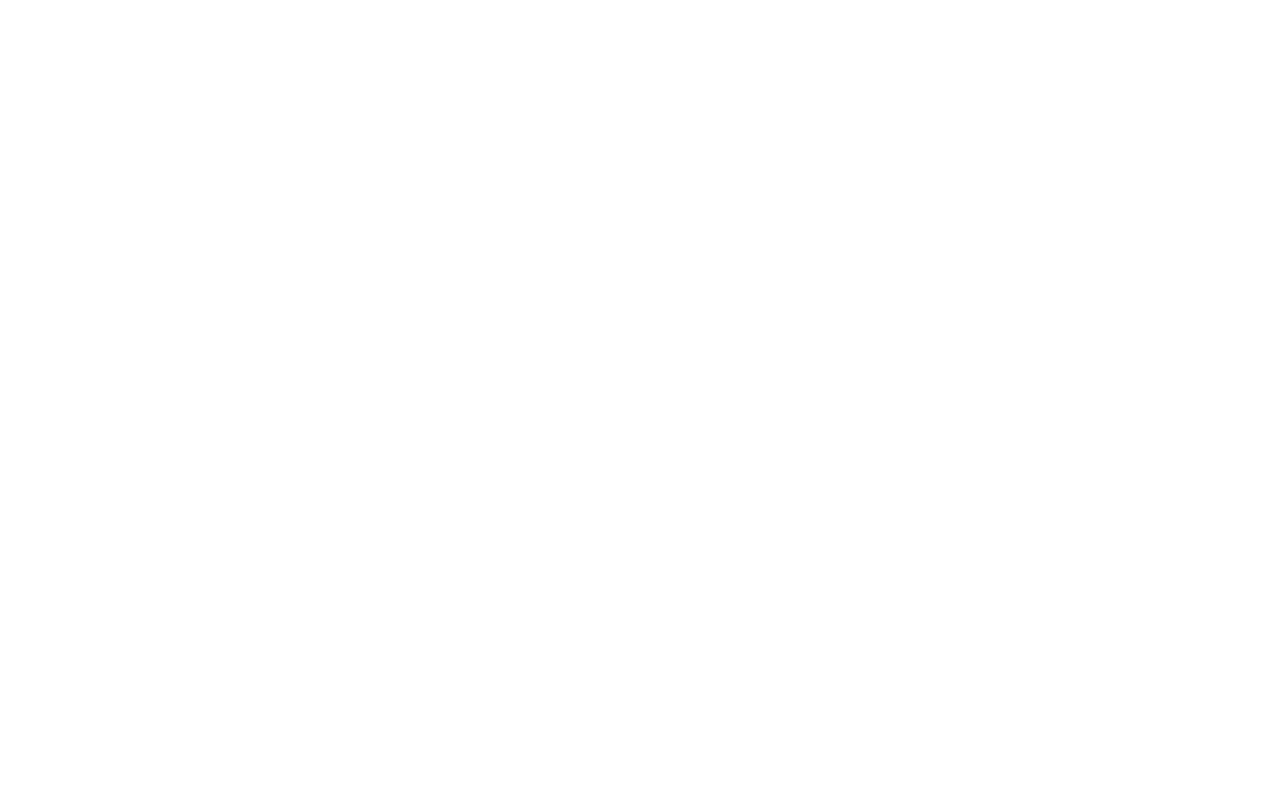
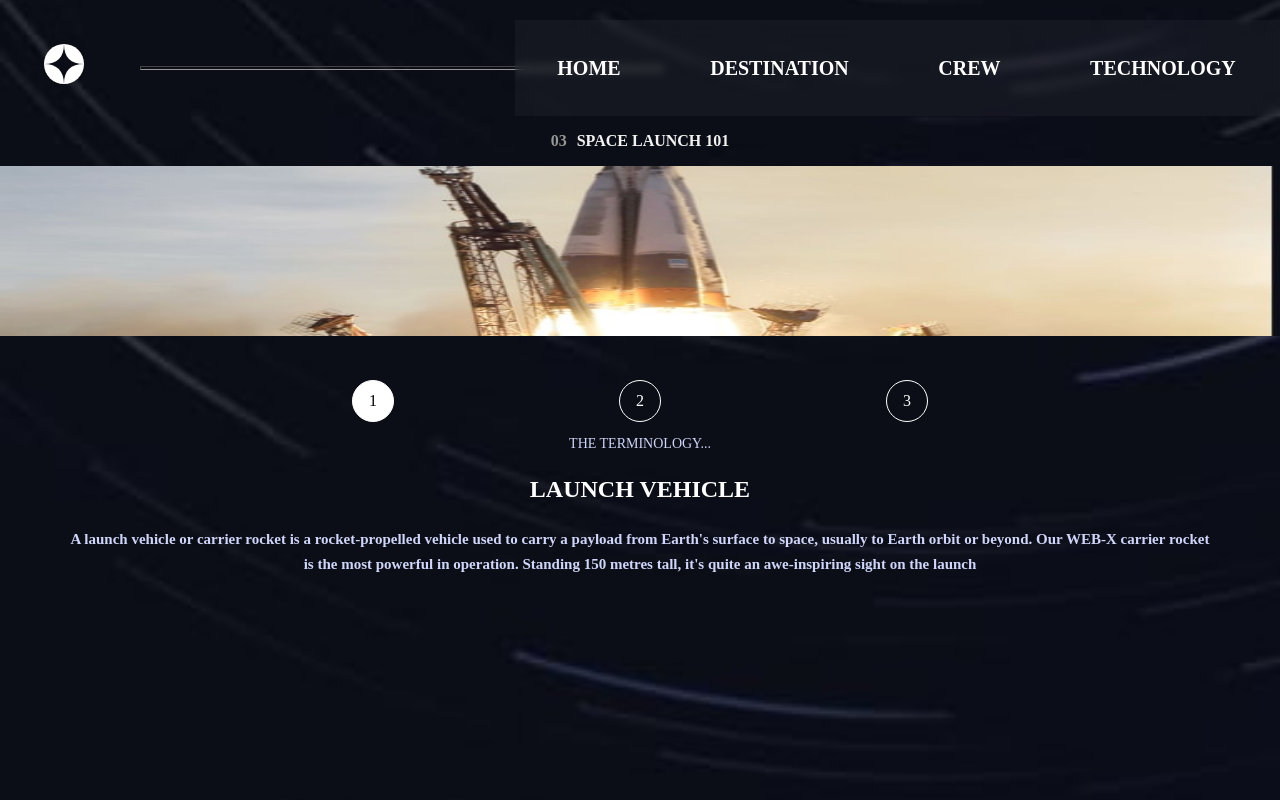
Before and after one commit to VictorGabriel-Oliveira/space-tourism, a React (Vite) app: page /technology/launch-vehicle in a window 1280 px wide. Before the commit this address had no page. Built offline with nearby package versions, Linux system fonts and the light colour scheme; a web font is replaced by a local one.

Commit message:
modified routers

```diff
--- a/src/App.tsx
+++ b/src/App.tsx
@@ -20,7 +20,7 @@ export const App = () =>{
               <Route path="/home"/>
               <Route path="/crew/:name" element={<Crew/>}/>
               <Route path="/destination/:name" element={ <Destination/> }/>
-              <Route path="/technology" element={ <Technology/> }/>
+              <Route path="/technology/:name" element={ <Technology/> }/>
               <Route path="/"  element={<Home/>}/>
           </Routes>
       </Router>
--- a/src/components/CrewNavBar/index.tsx
+++ b/src/components/CrewNavBar/index.tsx
@@ -3,7 +3,7 @@ import './index.scss'
 
 export const CrewNavBar = () =>{
     const pathName = useParams().name
-    console.log(pathName)
+
     return(
         <div className="CrewNavBar_conteiner">
             <Link className={`link ${pathName === 'douglas-hurley'? 'active' : ''}`}  to="/crew/douglas-hurley">  </Link>
--- a/src/components/Header/Header.tsx
+++ b/src/components/Header/Header.tsx
@@ -41,7 +41,7 @@ export const Header = () =>{
                     <li className={`${locationName === '/technology' ? 'active' : '' }`} key="TECHNOLOGY">
                         <strong>03</strong>
 
-                        <Link to="/technology">TECHNOLOGY</Link>
+                        <Link to="/technology/launch-vehicle">TECHNOLOGY</Link>
                     </li>
                 </ul>
         </div>
```
